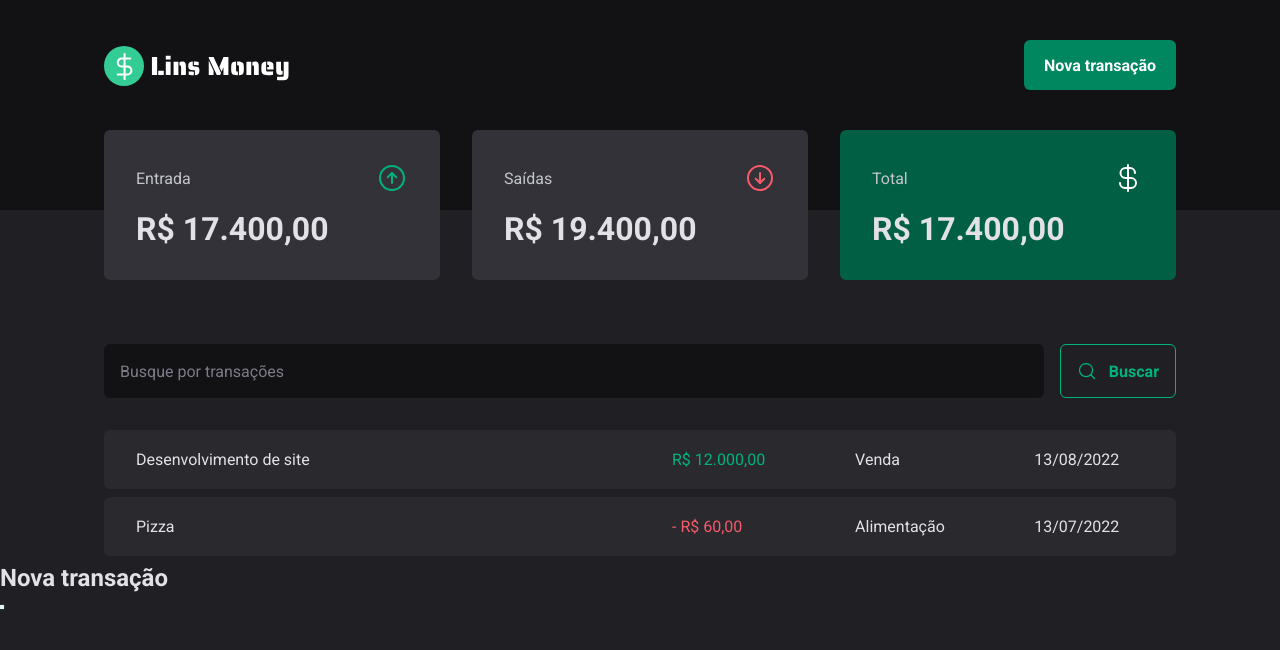
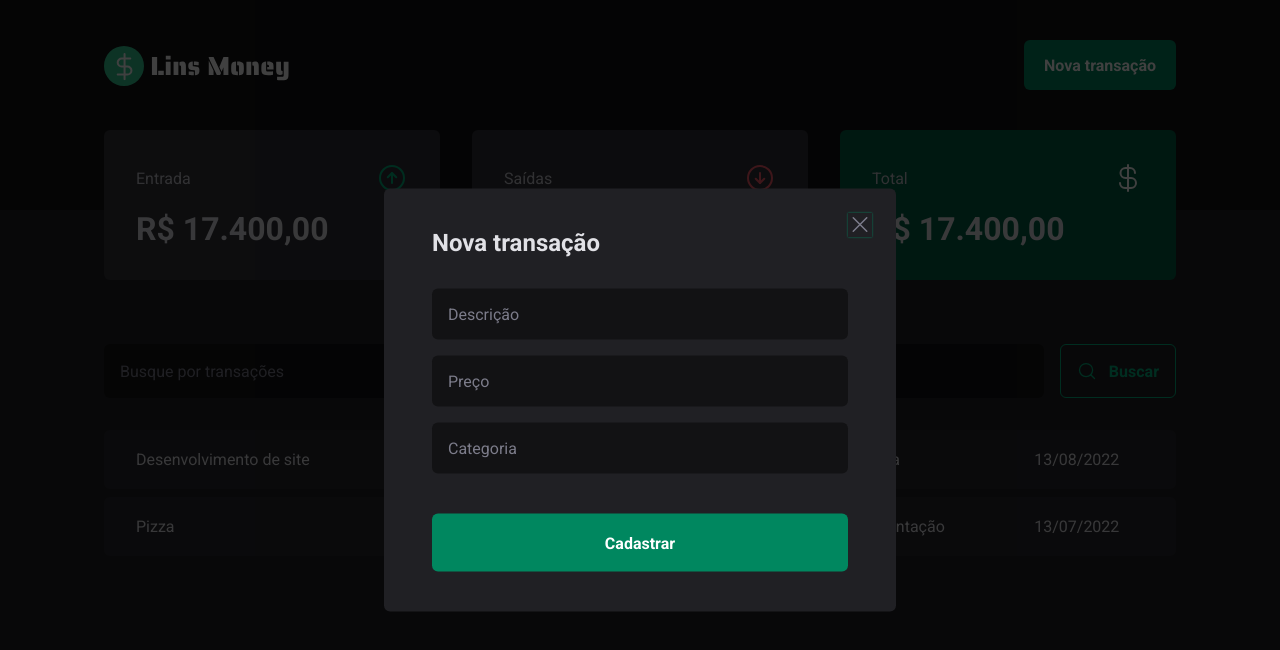
Before and after one commit to JailsonSantos/LinsMoneyVersionTwo, a React (Vite) app: page / in a window 1280 px wide. Both pictures are taken after a click on the button "Nova transação". Shown: the top 650 px of the page. Built offline with nearby package versions, Linux system fonts and the light colour scheme.

Commit message:
Estrutura visual: Modal de nova transação

```diff
--- a/src/components/Header/index.tsx
+++ b/src/components/Header/index.tsx
@@ -1,6 +1,7 @@
 import { HeaderContainer, HeaderContent, NewTransactionButton } from "./styles";
 import logoImg from '../../assets/logo.svg';
 import * as Dialog from '@radix-ui/react-dialog';
+import { NewTransactionModal } from "../NewTransactionModal";
 
 export function Header() {
   return (
@@ -14,16 +15,7 @@
             <NewTransactionButton>Nova transação</NewTransactionButton>
           </Dialog.Trigger>
 
-          <Dialog.Portal>
-            <Dialog.Overlay>
-
-              <Dialog.Content>
-                <Dialog.Title>Nova transação</Dialog.Title>
-
-                <Dialog.Close />
-              </Dialog.Content>
-            </Dialog.Overlay>
-          </Dialog.Portal>
+          <NewTransactionModal />
         </Dialog.Root>
       </HeaderContent>
     </HeaderContainer>
--- /dev/null
+++ b/src/components/NewTransactionModal/index.tsx
@@ -0,0 +1,26 @@
+import * as Dialog from '@radix-ui/react-dialog';
+import { X } from 'phosphor-react';
+import { CloseButton, Content, Overlay } from './styles';
+
+export function NewTransactionModal() {
+  return (
+    <Dialog.Portal>
+      <Overlay>
+
+        <Content>
+          <Dialog.Title>Nova transação</Dialog.Title>
+          <CloseButton>
+            <X size={24} />
+          </CloseButton>
+          <form action="">
+            <input type="text" placeholder="Descrição" required />
+            <input type="number" placeholder="Preço" required />
+            <input type="text" placeholder="Categoria" required />
+            <button type="submit">Cadastrar</button>
+          </form>
+
+        </Content>
+      </Overlay>
+    </Dialog.Portal>
+  )
+}
--- /dev/null
+++ b/src/components/NewTransactionModal/styles.ts
@@ -0,0 +1,72 @@
+import styled from "styled-components";
+import * as Dialog from '@radix-ui/react-dialog';
+
+export const Overlay = styled(Dialog.Overlay)`
+  position: fixed;
+  width: 100vw;
+  height: 100vh;
+
+  inset: 0;
+
+  background: rgba(0, 0, 0, 0.75);
+`;
+
+export const Content = styled(Dialog.Content)`
+  min-width: 32rem;
+  border-radius: 6px;
+  padding: 2.5rem 3rem;
+  background-color: ${({ theme }) => theme["gray-800"]};
+
+  position: fixed;
+  top: 50%;
+  left: 50%;
+  transform: translate(-50%, -50%);
+
+  form{
+    margin-top: 2rem;
+
+    display: flex;
+    flex-direction: column;
+    gap: 1rem;
+
+    input{
+      border-radius: 6px;
+      border: 0;
+      background-color: ${({ theme }) => theme["gray-900"]};
+      color: ${({ theme }) => theme["gray-300"]};
+      padding: 1rem;
+
+      &::placeholder{
+        color: ${({ theme }) => theme["gray-500"]}
+      }
+    }
+
+    button[type="submit"]{
+      height: 58px;
+      border: 0;
+      background-color: ${({ theme }) => theme["green-500"]};
+      color: ${({ theme }) => theme.white};
+      font-weight: bold;
+      padding: 0 1.125rem;
+      border-radius: 6px;
+      margin-top: 1.5rem;
+      cursor: pointer;
+
+      &:hover{
+        background: ${({ theme }) => theme["green-700"]};
+        transition: background-color 0.2s;
+      }
+    }
+  }
+`;
+
+export const CloseButton = styled(Dialog.Close)`
+  position: absolute;
+  background: transparent;
+  border: 0;
+  top: 1.5rem;
+  right: 1.5rem;
+  line-height: 0;
+  cursor: pointer;
+  color: ${({ theme }) => theme["gray-500"]};
+`;
```
